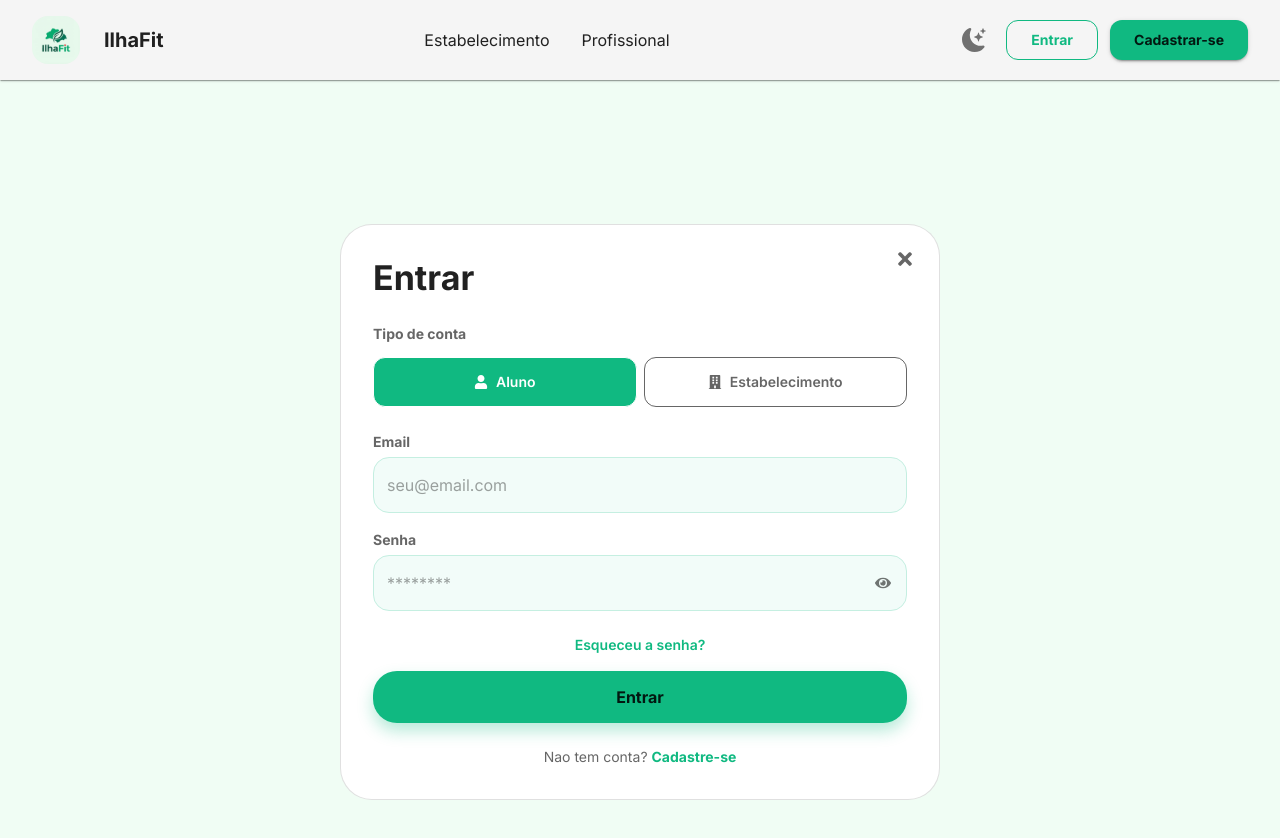
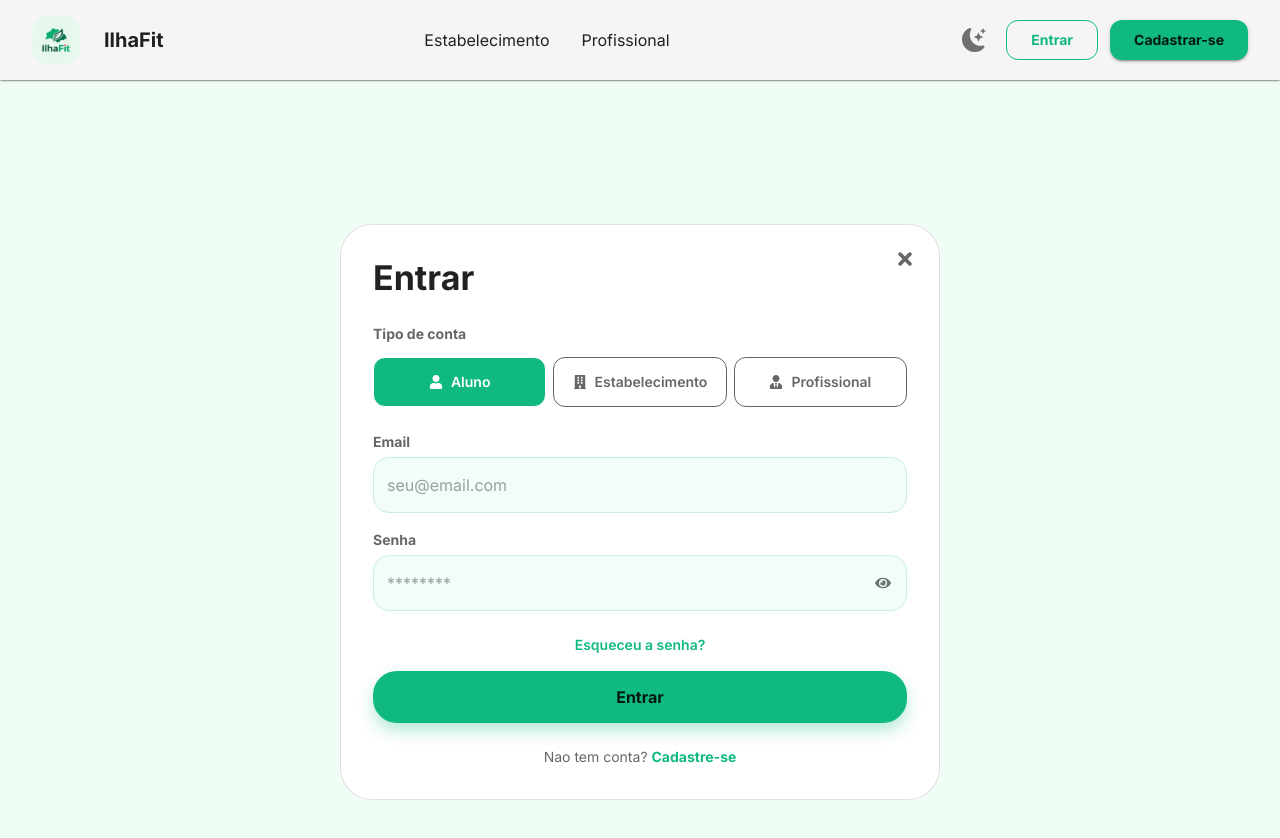
Before and after one commit to ViniciusPrado7/IlhaFit-Frontend, a React (Vite) app: page /login in a window 1280 px wide. Shown: the top 838 px of the page. Built offline with nearby package versions, Linux system fonts and the light colour scheme; no server answers.

Commit message:
Adiciona login para profissional

```diff
--- a/src/pages/Login/index.jsx
+++ b/src/pages/Login/index.jsx
@@ -12,11 +12,12 @@ import {
   ToggleButton,
   ToggleButtonGroup,
 } from "@mui/material";
-import { FaTimes, FaEye, FaEyeSlash, FaUser, FaBuilding } from "react-icons/fa";
+import { FaTimes, FaEye, FaEyeSlash, FaUser, FaBuilding, FaUserTie } from "react-icons/fa";
 import { useLocation, useNavigate } from "react-router-dom";
 import { toast } from "react-toastify";
 import { authService } from "../../service/AuthService";
 import { estabelecimentoService } from "../../service/EstabelecimentoService";
+import { profissionalService } from "../../service/ProfissionalService";
 import { authSession } from "../../service/AuthSession";
 
 const isFieldErrorObject = (data) => {
@@ -84,6 +85,8 @@ const Login = () => {
     try {
       const data = accountType === "estabelecimento"
         ? (await estabelecimentoService.loginEstabelecimento({ email, senha })).data
+        : accountType === "profissional"
+          ? (await profissionalService.loginProfissional({ email, senha })).data
         : await authService.login(email, senha);
 
       if (data?.token) {
@@ -94,7 +97,7 @@ const Login = () => {
         id: data?.id,
         nome: data?.nome || email,
         email: data?.email || email,
-        tipo: data?.tipo || (accountType === "estabelecimento" ? "ESTABELECIMENTO" : "USUARIO"),
+        tipo: data?.tipo || (accountType === "estabelecimento" ? "ESTABELECIMENTO" : accountType === "profissional" ? "PROFISSIONAL" : "USUARIO"),
         role: data?.role,
       });
       toast.success(`Bem-vindo, ${data?.nome || email}!`);
@@ -186,6 +189,11 @@ const Login = () => {
               <ToggleButton value="estabelecimento">
                 <Box sx={{ display: 'flex', alignItems: 'center', gap: 1 }}>
                   <FaBuilding size={14} /> Estabelecimento
+                </Box>
+              </ToggleButton>
+              <ToggleButton value="profissional">
+                <Box sx={{ display: 'flex', alignItems: 'center', gap: 1 }}>
+                  <FaUserTie size={14} /> Profissional
                 </Box>
               </ToggleButton>
             </ToggleButtonGroup>
```
